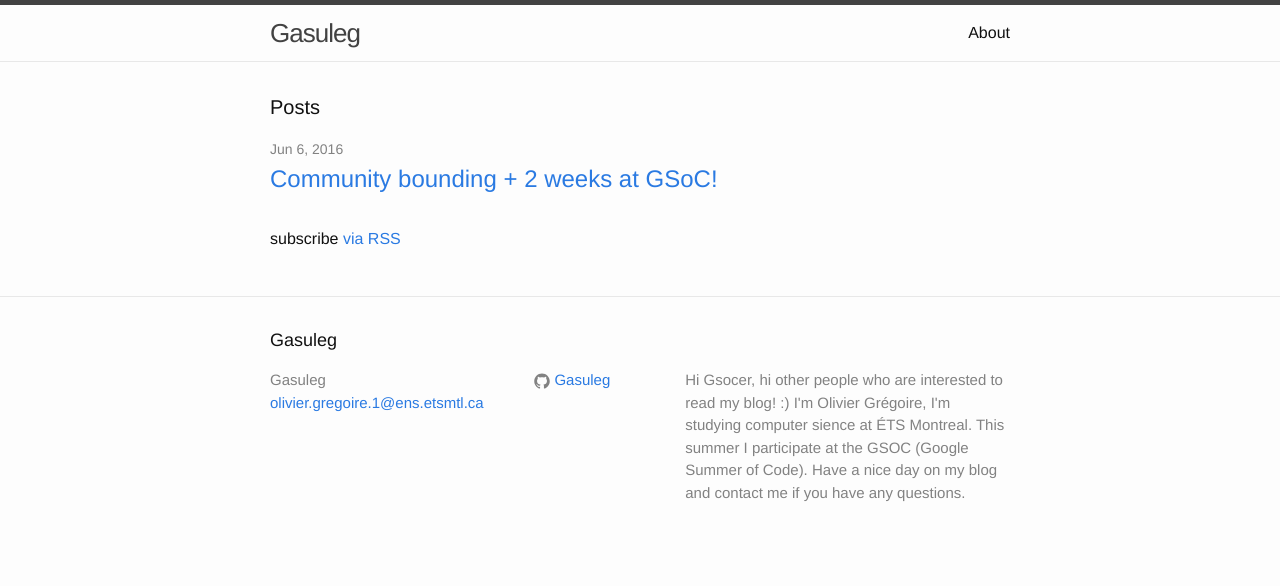
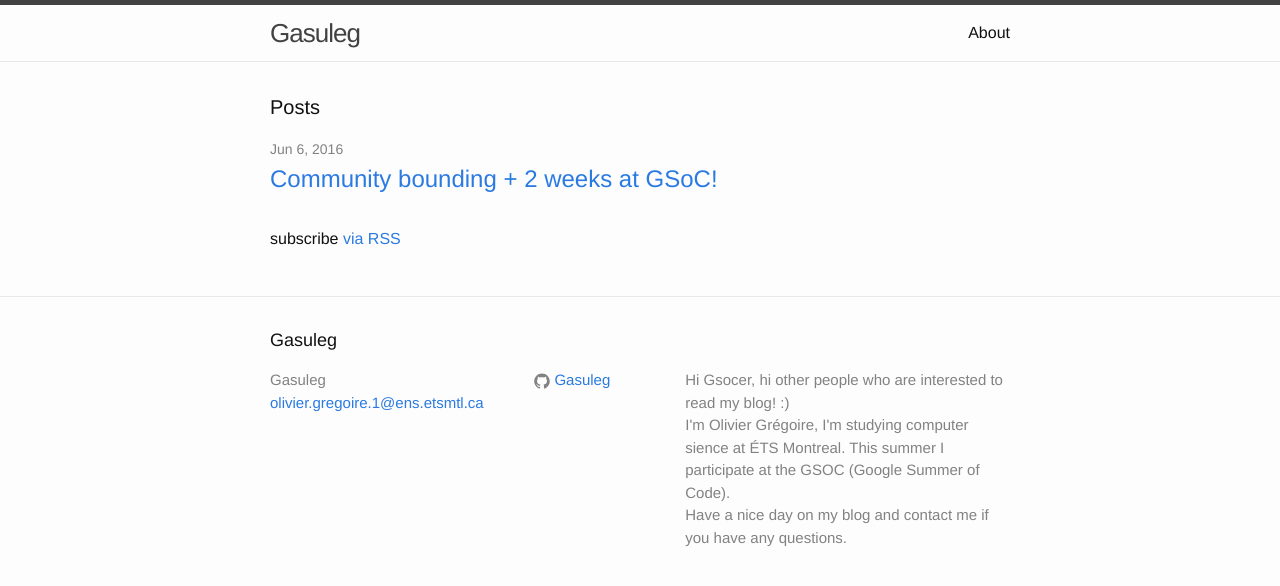
Before and after one commit to Gasuleg/Gasuleg.github.io, a Jekyll site: the page built from index.html, in a window 1280 px wide. Shown: the top 586 px of the page. Built offline with Jekyll 4.4.1, drawn with Linux system fonts in a browser that asks for light colours.

```diff
--- a/_config.yml
+++ b/_config.yml
@@ -9,9 +9,9 @@
 title: Gasuleg
 email: olivier.gregoire.1@ens.etsmtl.ca
 description: > # this means to ignore newlines until "baseurl:"
-  Hi Gsocer, hi other people who are interested to read my blog! :)
+  Hi Gsocer, hi other people who are interested to read my blog! :)<br/>
   I'm Olivier Grégoire, I'm studying computer sience at ÉTS Montreal. This
-  summer I participate at the GSOC (Google Summer of Code).
+  summer I participate at the GSOC (Google Summer of Code).<br/>
   Have a nice day on my blog and contact me if you have any questions.
 baseurl: "" # the subpath of your site, e.g. /blog
 url: "https://gasuleg.github.io/" # the base hostname & protocol for your site
--- a/_includes/google978d787124809852.html
+++ /dev/null
@@ -1 +0,0 @@
-google-site-verification: google978d787124809852.html
--- a/_layouts/default.html
+++ b/_layouts/default.html
@@ -1,6 +1,6 @@
 <!DOCTYPE html>
+{% include analytics.html %}
 <html>
-
   {% include head.html %}
 
   <body>
```
Also changed, not shown: _posts/2016-06-06-welcome-to-jekyll.markdown (+17 -17 lines).
